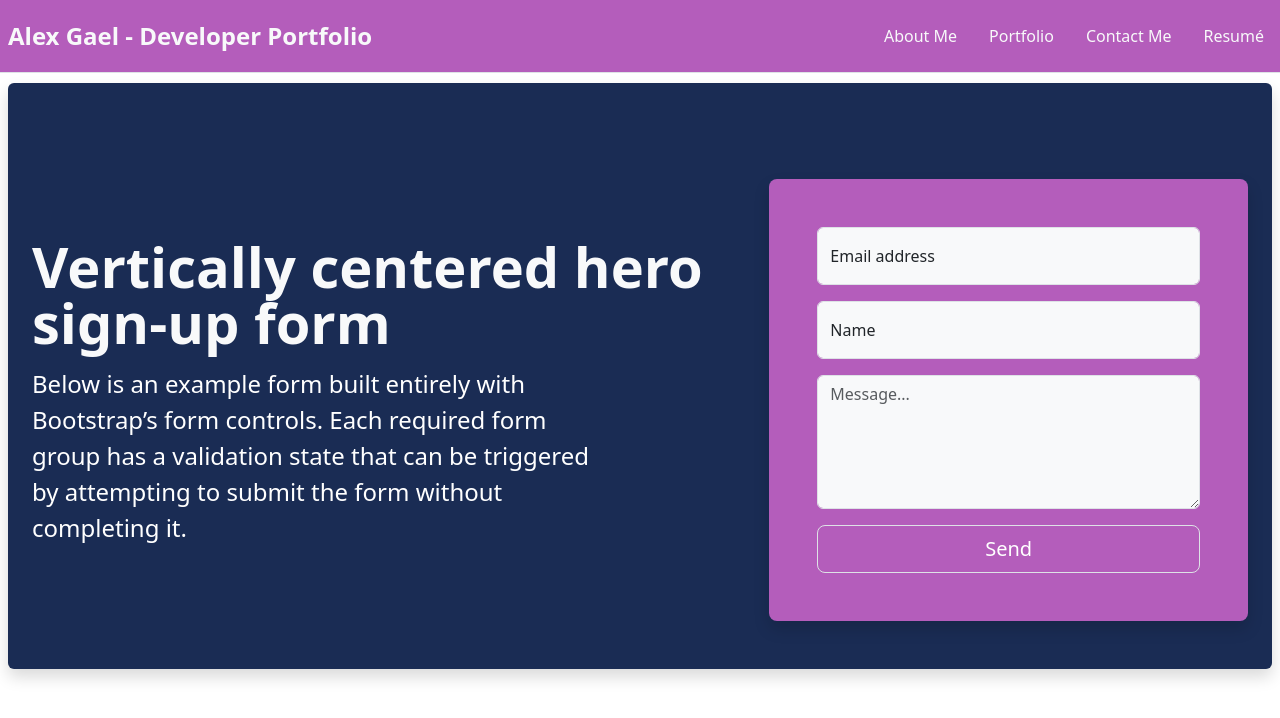
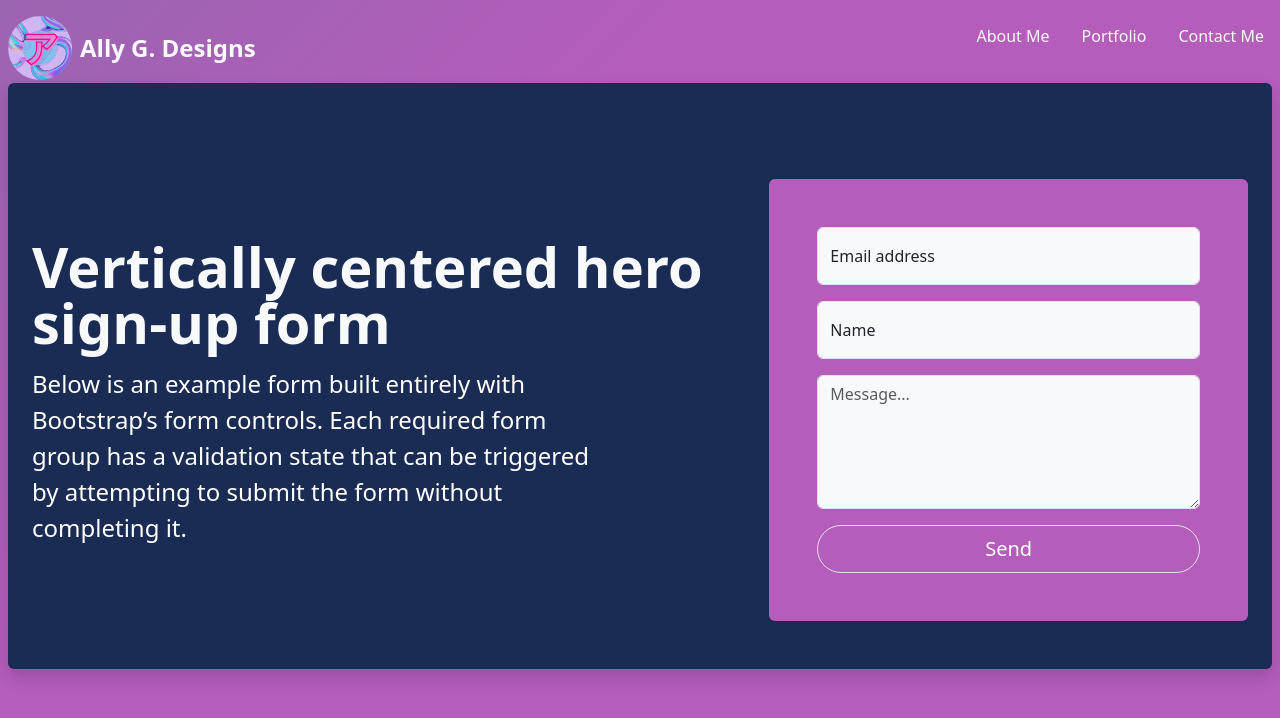
Before and after one commit to AlexanderJGael/react-developer-webpage, a React (Vite) app in the folder react-developer-webpage/: page /contact in a window 1280 px wide. Shown: the top 718 px of the page. Built offline with nearby package versions, Linux system fonts and the light colour scheme.

Commit message:
design overhaul. Added animations and colour updates

```diff
--- a/react-developer-webpage/src/components/Header.jsx
+++ b/react-developer-webpage/src/components/Header.jsx
@@ -1,5 +1,6 @@
 import React from 'react'
 import { Link } from 'react-router-dom'
+import A from '../assets/A.svg'
 
 function Navigation() {
   return (
@@ -7,14 +8,11 @@ function Navigation() {
         <li className='nav-item'>
             <Link className='nav-link text-light' to="/">About Me</Link>
         </li>
-        <li>
+        <li className='nav-item'>
             <Link className='nav-link text-light' to="/portfolio">Portfolio</Link>
         </li>
-        <li>
+        <li className='nav-item'>
             <Link className='nav-link text-light' to="/contact">Contact Me</Link>
-        </li>
-        <li>
-            <Link className='nav-link text-light' to="/resume">Resumé</Link>
         </li>
     </ul>
   )
@@ -22,9 +20,10 @@ function Navigation() {
 
 function Header() {
   return (
-      <header className="d-flex flex-wrap just-content-center py-3 mb-4 border-bottom">
-        <a href='/' className="d-flex align-items-center mb-3 mb-md-0 me-md-auto link-body-emphasis text-decoration-none">
-          <span className='fs-4 px-2 text-light fw-bold'>Alex Gael - Developer Portfolio</span>
+      <header className="d-flex flex-wrap just-content-center py-3 mb-4">
+        <a href="/" className="d-flex align-items-center mb-3 mb-md-0 me-md-auto link-body-emphasis text-decoration-none">
+          <a id="logo"  href='/' className='mx-2 bi rounded-circle' overflow='hidden' height='64'><img className='rounded-circle' height='64' src={A}></img></a>
+          <span className="fs-4 fw-bold text-light">Ally G. Designs</span>
         </a>
         <Navigation />
       </header>
--- a/react-developer-webpage/src/index.css
+++ b/react-developer-webpage/src/index.css
@@ -46,9 +46,25 @@ body {
   display: flex;
   place-items: center;
   min-width: 320px;
-  min-height: 100vh;
-  background-color: var(--bs-light);
+  height: 100vh;
+  /* background gradiant code from: https://codepen.io/P1N2O/pen/pyBNzX */
+  background: linear-gradient(-45deg, var(--bs-warning), var(--bs-danger), var(--bs-info), var(--bs-success));
+	background-size: 400% 400%;
+	animation: gradient 15s ease infinite;
   color: var(--bs-body-color);
+}
+
+/* Code from: https://codepen.io/P1N2O/pen/pyBNzX */
+@keyframes gradient {
+	0% {
+		background-position: 0% 50%;
+	}
+	50% {
+		background-position: 100% 50%;
+	}
+	100% {
+		background-position: 0% 50%;
+	}
 }
 
 h1 {
@@ -70,6 +86,38 @@ button:focus-visible {
   outline: 4px auto -webkit-focus-ring-color;
 }
 
+.border-primary {
+  border-color: var(--bs-pink);
+}
+
+.border-secondary {
+  border-color: var(--bs-blue);
+}
+
+.glow {
+  box-shadow: 0 0 10px var(--bs-primary); /* Change the color to the desired glow color */
+}
+
+.glow-secondary {
+  box-shadow: 0 0 10px var(--bs-secondary); /* Change the color to the desired glow color */
+}
+
+.glow-success {
+  box-shadow: 0 0 10px var(--bs-success); /* Change the color to the desired glow color */
+}
+
+.glow-info {
+  box-shadow: 0 0 10px var(--bs-info); /* Change the color to the desired glow color */
+}
+
+.glow-warning {
+  box-shadow: 0 0 10px var(--bs-warning); /* Change the color to the desired glow color */
+}
+
+.glow-danger {
+  box-shadow: 0 0 10px var(--bs-danger); /* Change the color to the desired glow color */
+}
+
 .btn-primary {
   background-color: var(--bs-pink);
   color: var(--bs-white);
@@ -87,9 +135,28 @@ header {
   right: 0;
   width: 100vw;
   z-index: 1;
-  background-color: var(--bs-pink);
   color: var(--bs-body-color);
 }
+
+#logo {
+  transition: box-shadow 0.3s ease-in-out, transform 0.3s ease-in-out;
+}
+
+#logo:hover {
+    box-shadow: 0 0 10px var(--bs-cyan);
+    transform: scale(1.05);
+    transition: box-shadow 0.3s ease-in-out, transform 0.3s ease-in-out;
+}
+
+.nav-item {
+  transition: transform 0.3s ease-in-out;
+}
+
+.nav-item:hover {
+  transform: scale(1.05);
+  transition: transform 0.3s ease-in-out;
+}
+
 
 #about-card {
   background-color: var(--bs-indigo);
@@ -104,7 +171,23 @@ form {
   color: var(--bs-body-color);
 }
 
+
 #contactCard {
   background-color: var(--bs-indigo);
   color: var(--bs-white);
 }
+
+#contactButton {
+  transition: color 0.3s ease-in-out,
+    border-color 0.3s ease-in-out,
+    background-color 0.3s ease-in-out;
+}
+
+#contactButton:hover {
+  color: var(--bs-pink);
+  border-color: var(--bs-pink);
+  background-color: var(--bs-light);
+  transition: color 0.3s ease-in-out,
+    border-color 0.3s ease-in-out,
+    background-color 0.3s ease-in-out;
+}
--- a/react-developer-webpage/src/main.jsx
+++ b/react-developer-webpage/src/main.jsx
@@ -24,10 +24,6 @@ const router = createBrowserRouter([
         element: <Portfolio />
       },
       {
-        path: 'resume',
-        element: <Resume />
-      },
-      {
         path: 'contact',
         element: <Contact />
       },
--- a/react-developer-webpage/src/pages/About.jsx
+++ b/react-developer-webpage/src/pages/About.jsx
@@ -9,7 +9,7 @@ const About = () => {
                 <p className="lead">Quickly design and customize responsive mobile-first sites with Bootstrap, the world’s most popular front-end open source toolkit, featuring Sass variables and mixins, responsive grid system, extensive prebuilt components, and powerful JavaScript plugins.</p>
             </div>
             <div className="col-lg-4 offset-lg-1 p-0 overflow-hidden shadow-lg">
-                <img class="rounded-lg-3" src="bootstrap-docs.png" alt="" width="720"/>
+                <img className="rounded-lg-3" href="../assets/A.svg" alt="" width="720"/>
             </div>
             </div>
         </div>
--- a/react-developer-webpage/src/pages/Contact.jsx
+++ b/react-developer-webpage/src/pages/Contact.jsx
@@ -9,7 +9,7 @@ export default function Contact() {
                     <p className="col-lg-10 fs-4">Below is an example form built entirely with Bootstrap’s form controls. Each required form group has a validation state that can be triggered by attempting to submit the form without completing it.</p>
                 </div>
                 <div className="col-md-10 mx-auto col-lg-5">
-                    <form className="p-4 p-md-5 shadow rounded-3">
+                    <form className="rounded p-4 p-md-5">
                         <div className="form-floating mb-3">
                             <input type="email" className="form-control bg-light text-dark" id="floatingInput" placeholder="name@example.com"/>
                             <label className="text-dark" htmlFor="floatingInput">Email address</label>
@@ -21,7 +21,7 @@ export default function Contact() {
                         <div className="mb-3">
                             <textarea type="text" className="form-control bg-light text-dark" id="exampleFormControlTextarea1" placeholder="Message..." rows="5"></textarea>
                         </div>
-                        <button className="w-100 btn btn-lg border" type="submit">Send</button>
+                        <button id='contactButton' className="w-100 btn btn-lg border rounded-pill" type="submit">Send</button>
                     </form>
                 </div>
             </div>
```
Also changed, not shown: react-developer-webpage/src/assets/A.svg (added).
